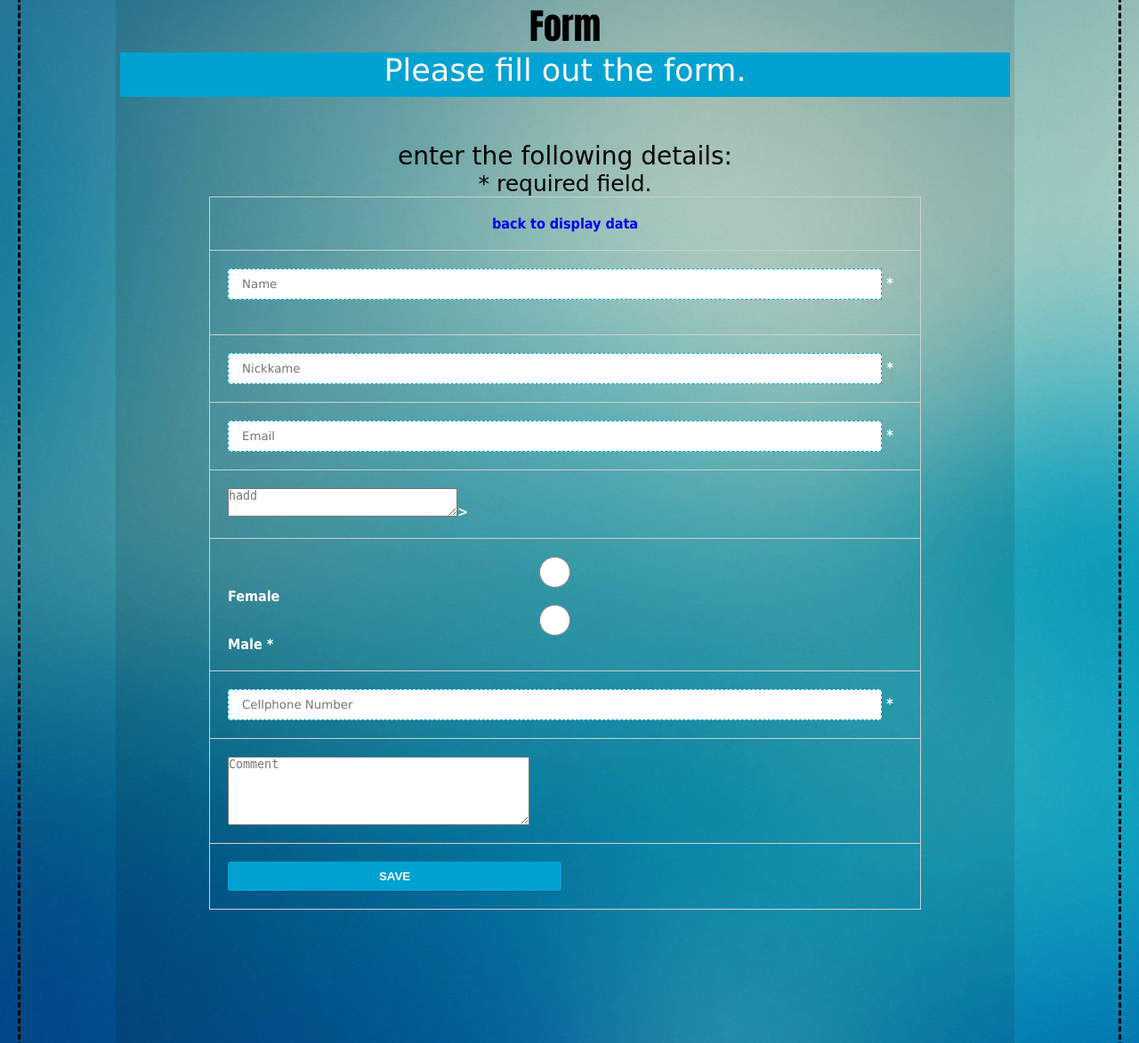
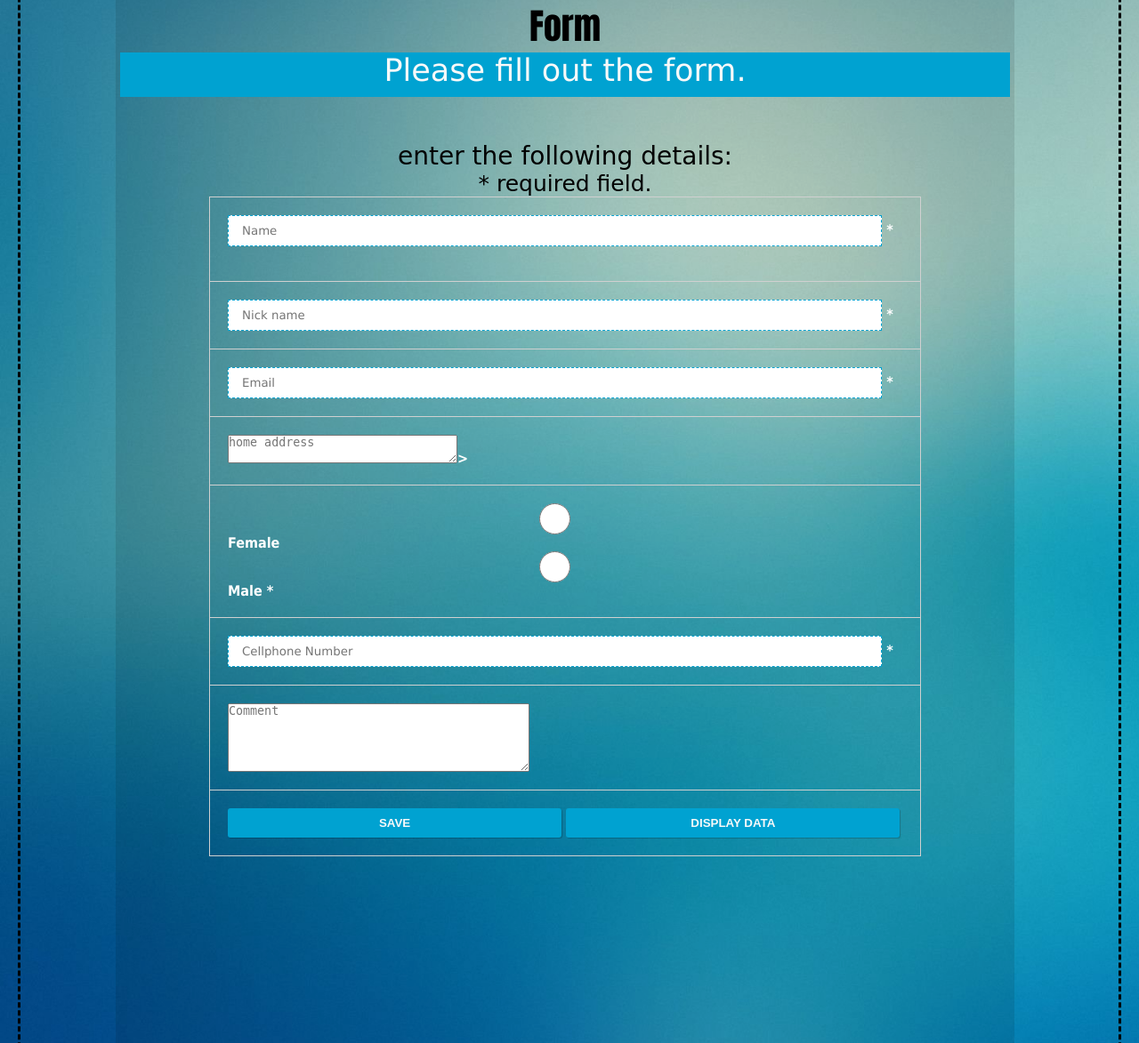
Before and after one commit to jpfuruya/APC_webprog_MI152_test_repo_jpfuruya, a PHP site: page /add_data.php in a window 1280 px wide. Shown: the part 176-1349 px from the top of the page at 89% size. Run offline with PHP 8.4, Linux system fonts and the light colour scheme.

Commit message:
added additional improvement in some of it's design and function

```diff
--- a/exercise5/add_data.php
+++ b/exercise5/add_data.php
@@ -218,7 +218,7 @@ $gender = $_POST['gender'];
     <form method="post">
     <table align="center">
     <tr>
-    <td align="center"><a href="index.php">back to display data</a></td>
+
     </tr>
     <tr>
     <td><input type="text" name="name" placeholder="Name" value="<?php echo $name;?>">
@@ -226,7 +226,7 @@ $gender = $_POST['gender'];
 			<br><br> </td>
     </tr>
     <tr>
-    <td><input type="text" name="nickname" placeholder="Nickkame" value="<?php echo $nickname;?>">
+    <td><input type="text" name="nickname" placeholder="Nick name" value="<?php echo $nickname;?>">
 			<span class="error">* <?php echo $nicknameErr;?></span></td>
     </tr>
     <tr>
@@ -234,7 +234,7 @@ $gender = $_POST['gender'];
 			<span class="error">* <?php echo $emailErr;?></span></td>
     </tr>
 	<tr>
-    <td><textarea name="hadd" placeholder ="hadd" rows ="2" cols="30"><?php echo $hadd;?></textarea>></span></td>
+    <td><textarea name="hadd" placeholder ="home address" rows ="2" cols="30"><?php echo $hadd;?></textarea>></span></td>
     </tr>
 
 	<tr>
@@ -253,7 +253,8 @@ $gender = $_POST['gender'];
     </tr>
 
     <tr>
-    <td><button type="submit" name="btn-save"><strong>SAVE</strong></button></td>
+    <td><button type="submit" name="btn-save" onclick="location.href='index.php';"><strong>SAVE</strong></button>
+	<button type="button" onclick="location.href='index.php';"><strong>DISPLAY DATA</strong></button></td>
     </tr>
     </table>
     </form>
--- a/exercise5/index.php
+++ b/exercise5/index.php
@@ -89,7 +89,7 @@ text-align:center;
 <div id="eto">
 <center>
 <h1>Data</h1>
-<label>enetered data here!</label>
+<label>enter data here!</label>
 
 <?php
 include_once 'dbconfig.php';
```
